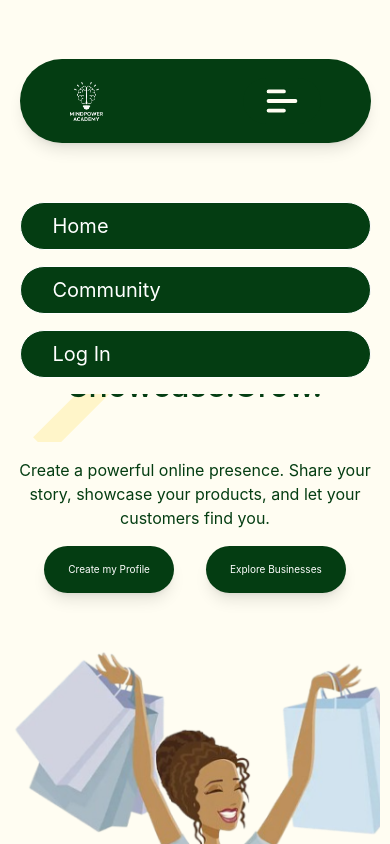
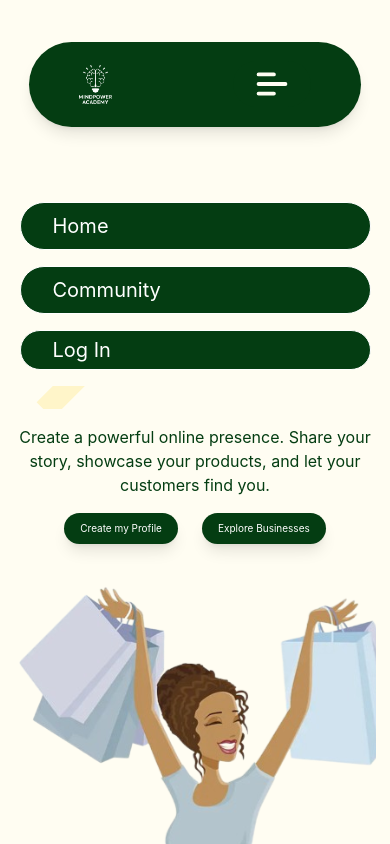
Before and after one commit to ChrisRoyalty/MBO, a React (Vite) app: page / in a window 390 px wide. Both pictures are taken after a click on the button 281 px from the left and 101 px from the top of the page. Shown: the top 844 px of the page. Built offline with nearby package versions, Linux system fonts and the light colour scheme.

Commit message:
updated header responsiveness

```diff
--- a/src/App.jsx
+++ b/src/App.jsx
@@ -1,5 +1,5 @@
 import React from "react";
-import { Routes, Route } from "react-router";
+import { Routes, Route } from "react-router-dom";
 import Layout from "./components/Layout";
 import Home from "./pages/Home";
 import Community from "./pages/Community";
--- a/src/components/Header.jsx
+++ b/src/components/Header.jsx
@@ -1,5 +1,5 @@
 import React, { useState } from "react";
-import { Link } from "react-router";
+import { Link } from "react-router-dom";
 import MindPowerLogo from "../assets/mbo-logo.png";
 import MenuIcon from "../assets/menu.svg";
 
@@ -11,8 +11,8 @@ const Header = () => {
   };
 
   return (
-    <div className="w-full h-fit pt-[7vh] pb-[5vh] flex justify-center items-center fixed z-50 bg-[#FFFDF2]">
-      <div className="w-[90%] h-[10vh] bg-[#043D12] px-[50px] flex justify-between items-center rounded-[48px] shadow-lg">
+    <div className="w-full h-fit flex justify-center items-center bg-[#FFFDF2] py-[5vh]">
+      <div className="w-[85%] h-[10vh] bg-[#043D12] px-[50px] flex justify-between items-center rounded-[48px] shadow-lg">
         <div className="logo">
           <Link to="/" className="">
             <img
@@ -45,7 +45,7 @@ const Header = () => {
             <Link
               to="/login"
               onClick={handleNav}
-              className="text-[20px] border-[1px] border-white rounded-[39px] lg:w-fit h-fit px-8 py-2 hover:text-[21px] bg-[#043D12] w-full"
+              className="text-[20px] border-[1px] border-white rounded-[39px] lg:w-fit h-fit px-8 py-1 hover:text-[21px] bg-[#043D12] w-full"
             >
               Log In
             </Link>
--- a/src/components/home/Benefits.jsx
+++ b/src/components/home/Benefits.jsx
@@ -62,7 +62,7 @@ const Benefits = () => {
 
   return (
     <div className="w-full flex justify-center items-center py-18 lg:bg-[#FFFFFF] bg-[#FAFEF4]">
-      <div className="w-[90%] flex flex-col gap-14 text-[#043D12]">
+      <div className="w-[85%] flex flex-col gap-14 text-[#043D12]">
         <h1 className="lg:text-[40px] text-[32px] font-medium text-center">
           What’s in it for You?
         </h1>
--- a/src/components/home/Faq.jsx
+++ b/src/components/home/Faq.jsx
@@ -84,11 +84,15 @@ const Faq = () => {
       { threshold: 0.5 }
     );
 
-    faqRefs.current.forEach((el) => observer.observe(el));
+    faqRefs.current.forEach((el) => {
+      if (el) observer.observe(el); // Ensure `el` is not null
+    });
     if (imageRef.current) observer.observe(imageRef.current);
 
     return () => {
-      faqRefs.current.forEach((el) => observer.unobserve(el));
+      faqRefs.current.forEach((el) => {
+        if (el) observer.unobserve(el); // Only unobserve valid elements
+      });
       if (imageRef.current) observer.unobserve(imageRef.current);
     };
   }, []);
@@ -105,18 +109,20 @@ const Faq = () => {
           </p>
         </div>
         <div className="w-full flex flex-col lg:gap-4 gap-16">
-          <div className="grid grid-cols-1 lg:grid-cols-2 items-start gap-4">
+          <div className="grid grid-cols-1 lg:grid-cols-2 items-start gap-12">
             {/* FAQ Questions */}
             <div className="lg:order-2">
               {faqItems.map((item, index) => (
                 <figure
                   key={index}
-                  className="rounded-[26px] mb-4 faq-item"
+                  className="rounded-[26px] my-6 faq-item"
                   ref={(el) => (faqRefs.current[index] = el)}
                 >
                   <div
                     className={`faq-question-container ${
-                      activeIndex === index ? "bg-[#B5BBB4]" : "bg-transparent"
+                      activeIndex === index
+                        ? "bg-[#B5BBB4] rounded-t-[26px]"
+                        : "bg-transparent"
                     }`}
                   >
                     <button
@@ -137,7 +143,9 @@ const Faq = () => {
                   </div>
                   <figcaption
                     className={`p-6 ${
-                      activeIndex === index ? "block" : "hidden"
+                      activeIndex === index
+                        ? "block bg-[#B5BBB4] mt-4 rounded-b-[26px]"
+                        : "hidden"
                     }`}
                   >
                     {Array.isArray(item.answer) ? (
@@ -169,12 +177,13 @@ const Faq = () => {
           </div>
         </div>
       </div>
-      <style jsx>{`
+      <style>
+        {`
     /* CSS for fade-in effect */
     .faq-item,
     .faq-question-container,
     .fade-in {
-          opacity: 8;
+      opacity: 4;
       transform: translateY(30px);
       transition: opacity 0.6s ease, transform 0.6s ease;
     }
@@ -183,7 +192,8 @@ const Faq = () => {
       opacity: 1;
       transform: translateY(0);
     }
-      `}</style>
+  `}
+      </style>
     </div>
   );
 };
--- a/src/components/home/HeroSection.jsx
+++ b/src/components/home/HeroSection.jsx
@@ -1,7 +1,8 @@
 import React from "react";
 import { Link } from "react-router";
 import { motion } from "framer-motion"; // Import motion from framer-motion
-import HeroImg from "../../assets/mbo-heroImg.png";
+import HeroImg from "../../assets/mbo-heroImg.svg";
+import Header from "../Header";
 
 const HeroSection = () => {
   // Variants for animation
@@ -24,11 +25,11 @@ const HeroSection = () => {
   };
 
   return (
-    <div className="w-full flex justify-center lg:justify-end items-center bg-[#FFFDF2]">
-      <div className="w-[95%] text-[#043D12] grid grid-cols-1 md:grid-cols-2">
+    <div className="w-full md:h-[80vh] flex flex-col items-center lg:items-end bg-[#FFFDF2]">
+      <div className="w-[93%] h-full text-[#043D12] grid grid-cols-1 md:grid-cols-2">
         {/* Animated Text Section */}
         <motion.div
-          className="details flex flex-col gap-4 max-sm:text-center py-12"
+          className="details flex flex-col gap-4 max-sm:text-center py-8 md:py-16"
           initial="hidden"
           animate="visible"
           variants={textVariant}
@@ -43,16 +44,16 @@ const HeroSection = () => {
             Create a powerful online presence. Share your story, showcase your
             products, and let your customers find you.
           </p>
-          <div className="btns flex gap-8 max-sm:justify-center">
+          <div className="btns flex md:gap-8 gap-6 max-sm:justify-center">
             <Link
               to="/create-account"
-              className="bg-[#043D12] rounded-[48px] text-white shadow-lg lg:text-[18px] text-[10px] md:px-8 px-6 py-4"
+              className="bg-[#043D12] rounded-[48px] text-white shadow-lg lg:text-[18px] text-[10px] md:px-8 px-4 py-2"
             >
               Create my Profile
             </Link>
             <Link
               to="/subscribe"
-              className="bg-[#043D12] rounded-[48px] text-white shadow-lg lg:text-[18px] text-[10px] md:px-8 px-6 py-4"
+              className="bg-[#043D12] rounded-[48px] text-white shadow-lg lg:text-[18px] text-[10px] md:px-8 px-4 py-2"
             >
               Explore Businesses
             </Link>
@@ -61,12 +62,14 @@ const HeroSection = () => {
 
         {/* Animated Image Section */}
         <motion.div
-          className="visual"
-          initial="hidden"
+          className="visual h-full"
+          initial="hidden b"
           animate="visible"
           variants={imageVariant}
         >
-          <img src={HeroImg} alt="Hero-Page-img" />
+          <div className="w-full md:h-[78vh]">
+            <img src={HeroImg} alt="Hero-Page-img" className="h-full" />
+          </div>
         </motion.div>
       </div>
     </div>
--- a/src/components/home/Join.jsx
+++ b/src/components/home/Join.jsx
@@ -51,7 +51,7 @@ const Join = () => {
 
   return (
     <section className="w-full flex justify-center items-center bg-[#FAFEF4] py-18">
-      <div className="w-[90%] flex flex-col gap-10 text-center">
+      <div className="w-[85%] flex flex-col gap-10 text-center">
         {/* Title Section */}
         <h1 className="lg:text-[40px] text-[32px] text-[#043D1266] font-semibold">
           Join our growing network
--- a/src/pages/Home.jsx
+++ b/src/pages/Home.jsx
@@ -6,7 +6,7 @@ import Faq from "../components/home/Faq";
 
 const Home = () => {
   return (
-    <div className="w-full pt-[22vh]  bg-[#FFFDF2]">
+    <div className="w-full bg-[#FFFDF2]">
       <HeroSection />
       <Join />
       <Benefits />
--- a/src/pages/Login.jsx
+++ b/src/pages/Login.jsx
@@ -30,7 +30,7 @@ const Login = () => {
 
       {/* Right Section */}
       <div className="max-lg:w-full flex flex-col items-center lg:justify-center bg-[#FFFDF2] max-md:bg-[url('/bg-login.svg')] bg-cover bg-center">
-        <div className="lg:w-[90%] w-[80%] h-fit max-lg:mt-16">
+        <div className="w-[80%] h-fit max-lg:mt-16">
           <h1 className="lg:text-[50px] text-[32px] font-bold text-[#363636]">
             MBO
           </h1>
--- a/src/pages/Signup.jsx
+++ b/src/pages/Signup.jsx
@@ -29,7 +29,7 @@ const Signup = () => {
 
       {/* Right Section */}
       <div className="max-lg:w-full flex flex-col items-center lg:justify-center bg-[#FFFDF2] max-md:bg-[url('/bg-login.svg')] bg-cover bg-center">
-        <div className="lg:w-[90%] w-[80%] h-fit max-lg:mt-16">
+        <div className="w-[80%] h-fit max-lg:mt-16">
           <h1 className="lg:text-[50px] text-[32px] font-bold text-[#363636]">
             MBO
           </h1>
```
Also changed, not shown: src/assets/mbo-heroImg.png (deleted), src/assets/mbo-heroImg.svg (added). Lines whose indentation alone changed are shown as unchanged.
